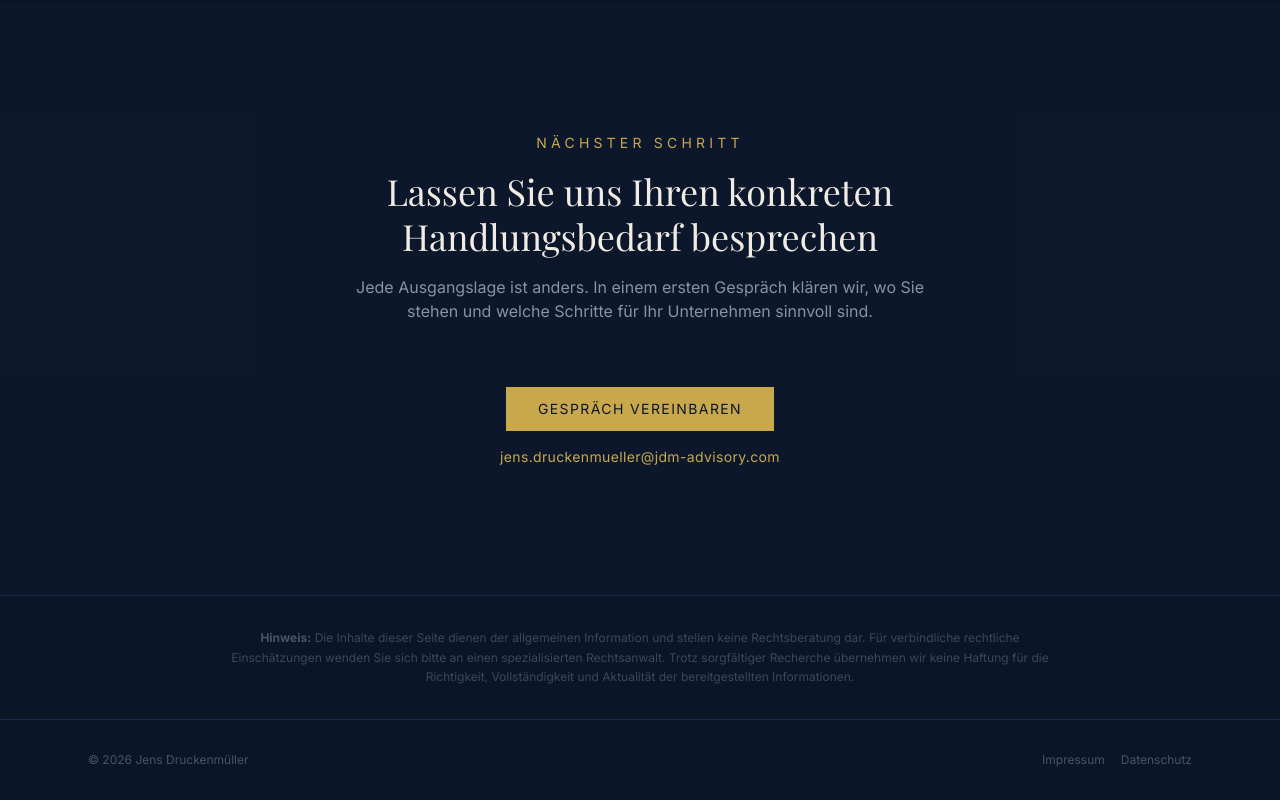
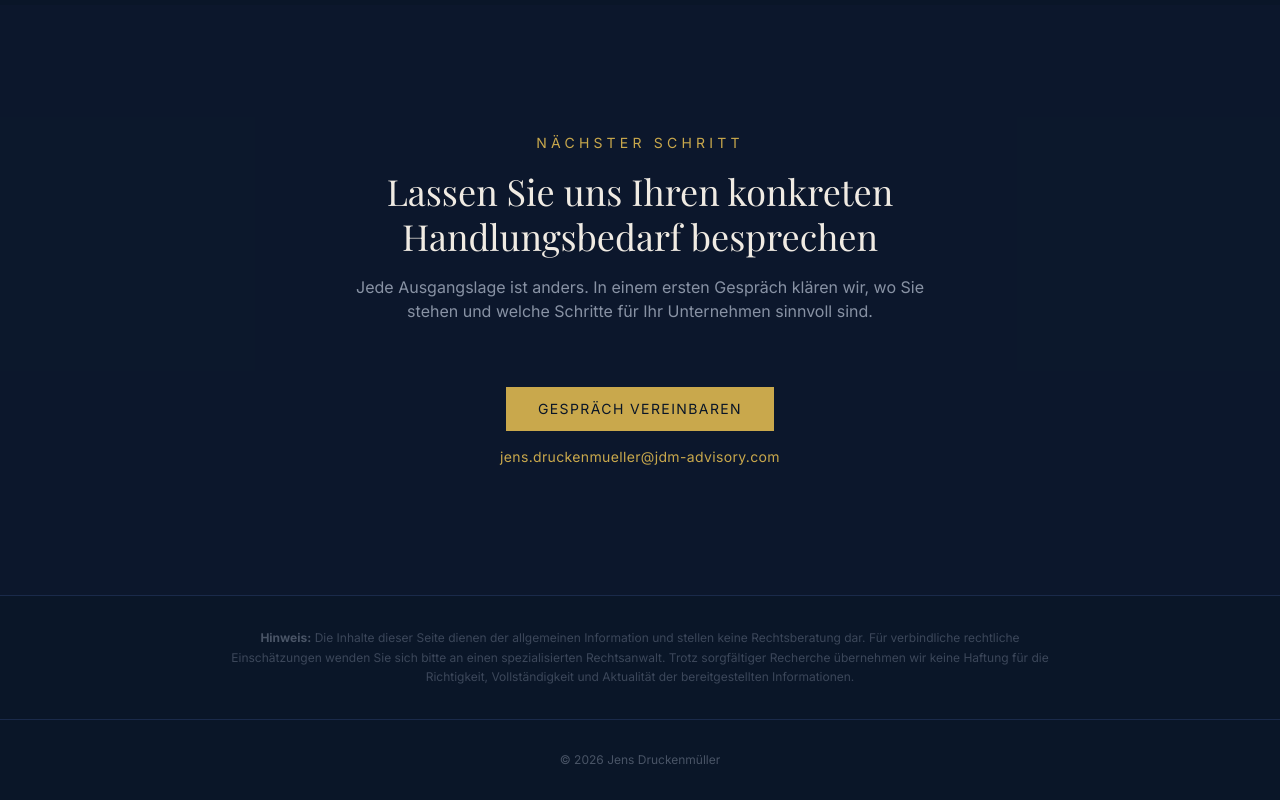
Before and after one commit to carolinejunker/jdm-advisory, a Next.js app: page /mandanten/obermark in a window 1280 px wide. Shown: the part 7504-8304 px from the top of the page. Built offline with nearby package versions, Linux system fonts and the light colour scheme; a web font is replaced by a local one.

Commit message:
fix: Impressum/Datenschutz-Links aus Obermark-Bereich entfernt
Verhindert Navigation zur JDM-Hauptseite über Impressum/Datenschutz

```diff
--- a/src/app/mandanten/obermark/page.tsx
+++ b/src/app/mandanten/obermark/page.tsx
@@ -612,24 +612,10 @@
 
       {/* Footer */}
       <footer className="py-8 border-t border-navy-lighter">
-        <div className="max-w-6xl mx-auto px-6 flex flex-col md:flex-row items-center justify-between gap-4">
+        <div className="max-w-6xl mx-auto px-6 text-center">
           <p className="text-slate/50 text-xs">
             © {new Date().getFullYear()} Jens Druckenmüller
           </p>
-          <div className="flex items-center gap-4">
-            <a
-              href="/impressum"
-              className="text-slate/50 text-xs hover:text-slate transition-colors"
-            >
-              Impressum
-            </a>
-            <a
-              href="/datenschutz"
-              className="text-slate/50 text-xs hover:text-slate transition-colors"
-            >
-              Datenschutz
-            </a>
-          </div>
         </div>
       </footer>
     </>
--- a/src/app/mandanten/obermark/wissen/WissenArticleLayout.tsx
+++ b/src/app/mandanten/obermark/wissen/WissenArticleLayout.tsx
@@ -129,24 +129,10 @@
 
       {/* Footer */}
       <footer className="py-8 border-t border-navy-lighter">
-        <div className="max-w-6xl mx-auto px-6 flex flex-col md:flex-row items-center justify-between gap-4">
+        <div className="max-w-6xl mx-auto px-6 text-center">
           <p className="text-slate/50 text-xs">
             © {new Date().getFullYear()} Jens Druckenmüller
           </p>
-          <div className="flex items-center gap-4">
-            <a
-              href="/impressum"
-              className="text-slate/50 text-xs hover:text-slate transition-colors"
-            >
-              Impressum
-            </a>
-            <a
-              href="/datenschutz"
-              className="text-slate/50 text-xs hover:text-slate transition-colors"
-            >
-              Datenschutz
-            </a>
-          </div>
         </div>
       </footer>
     </>
```
